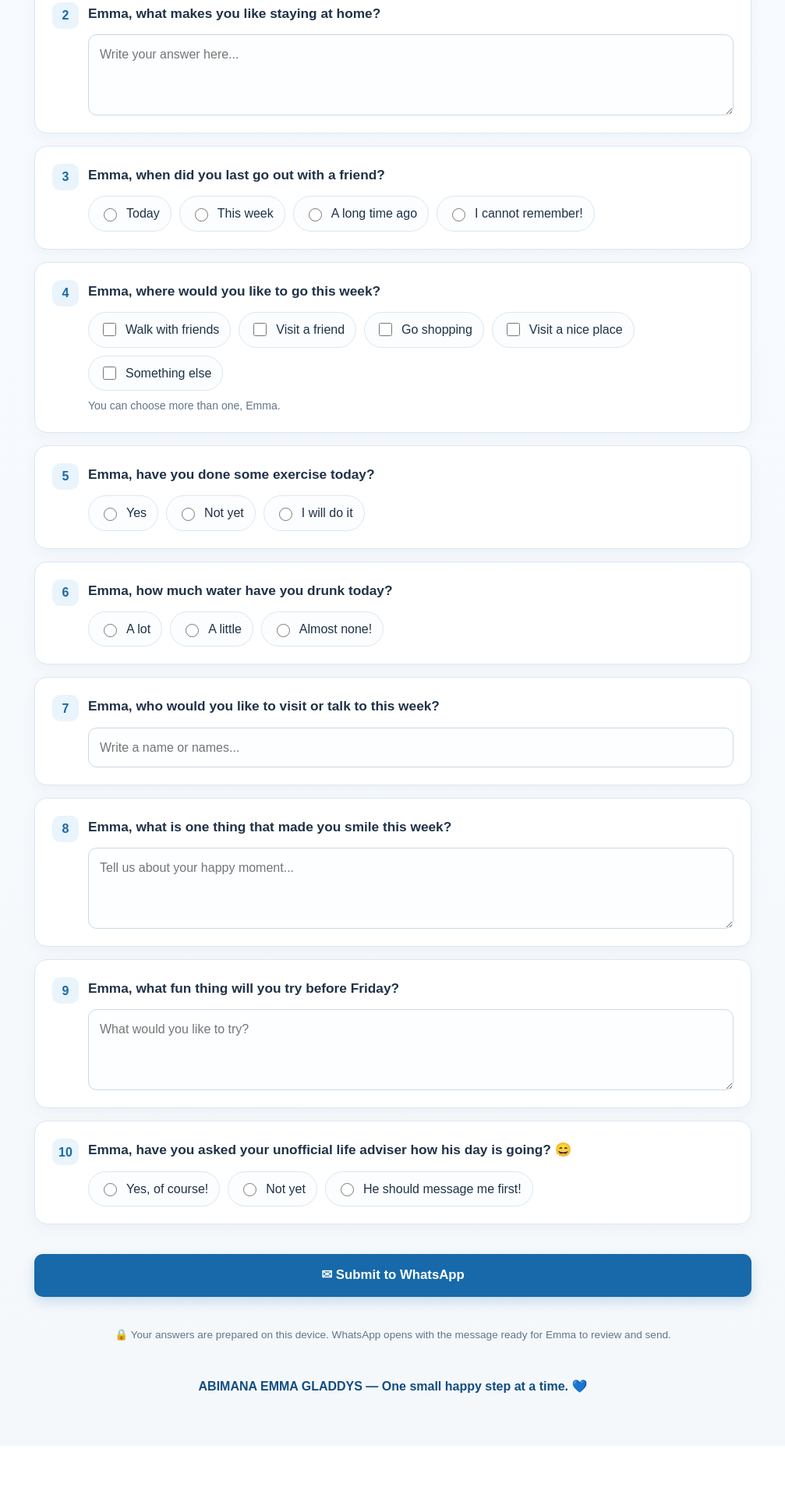
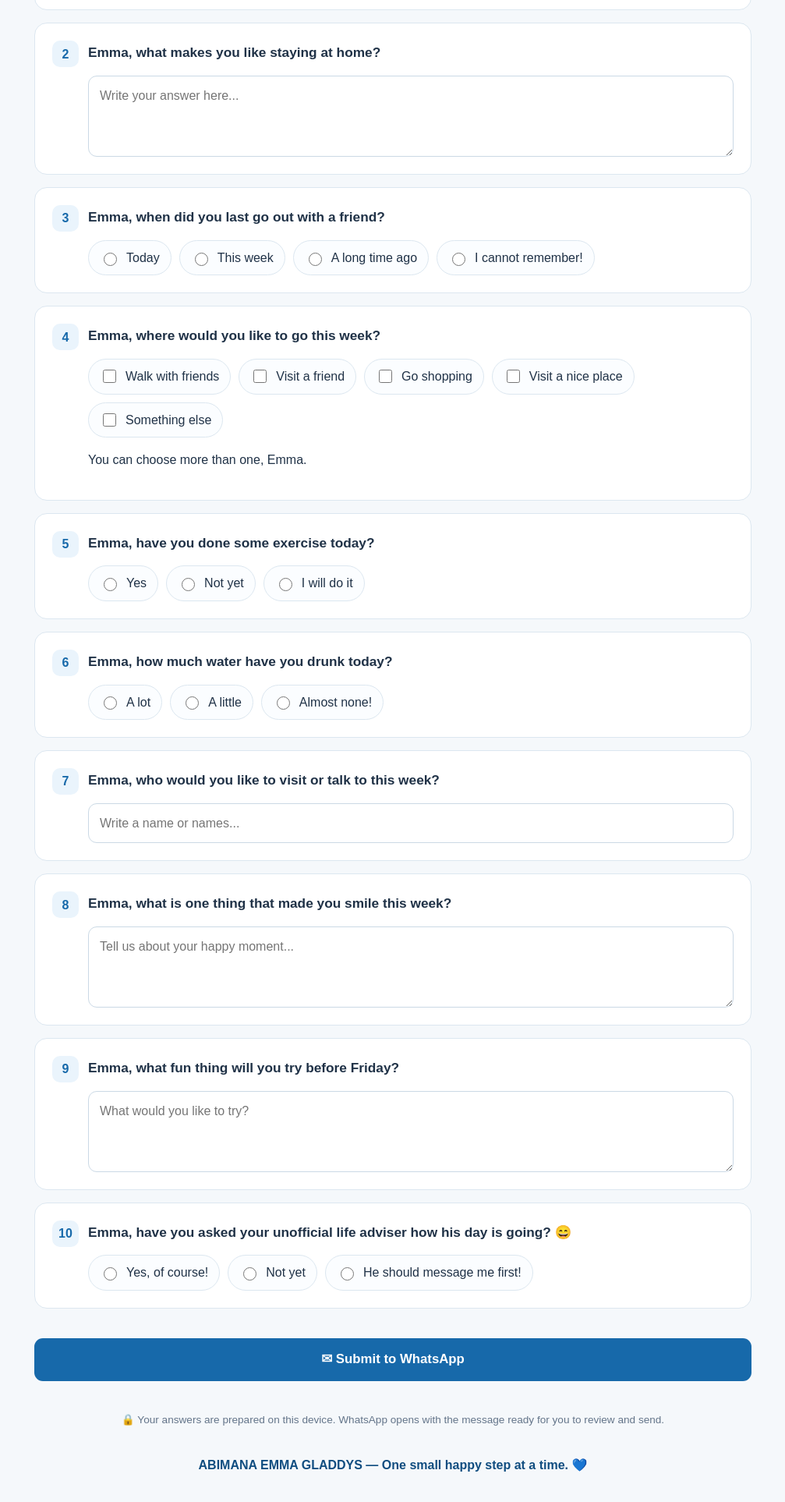
Before and after one commit to Niyomugabo-fabrice/emma-gladdys, a plain HTML site: page emmas_happy_life_check_in.html in a window 1280 px wide. Shown: the part 626-2552 px from the top of the page at 78% size, without its empty margins (136-1143 px from the left). Before the commit the page ends 2480 px from the top, so only its background shows below. Drawn offline with Linux system fonts and the light colour scheme.

Commit message:
improved code

```diff
--- a/emmas_happy_life_check_in.html
+++ b/emmas_happy_life_check_in.html
@@ -1,3 +1,4 @@
+
 <!DOCTYPE html>
 <html lang="en">
 <head>
@@ -5,115 +6,474 @@
 <meta name="viewport" content="width=device-width, initial-scale=1">
 <meta name="theme-color" content="#1769aa">
 <title>Emma's Happy Life Check-In</title>
+
 <style>
-:root{--blue:#1769aa;--deep:#104d80;--pale:#eaf4fc;--ink:#203247;--muted:#64758a;--line:#dce7f0}
-*{box-sizing:border-box}
-body{margin:0;background:linear-gradient(180deg,#edf6fd 0,#f7fbff 360px,#f5f8fb 100%);color:var(--ink);font:16px/1.6 Arial,Helvetica,sans-serif}
-.page{width:min(920px,calc(100% - 32px));margin:34px auto}
-.hero{background:linear-gradient(135deg,#1769aa,#328bc9);color:#fff;border-radius:22px;padding:clamp(26px,5vw,46px);box-shadow:0 12px 34px #1a4a7017;position:relative;overflow:hidden}
-.hero:after{content:"✦";position:absolute;right:28px;top:10px;font-size:100px;opacity:.12;line-height:1}
-.eyebrow{margin:0 0 8px;text-transform:uppercase;letter-spacing:.12em;font-size:.76rem;font-weight:700;opacity:.85}
-h1{margin:0 0 16px;font-size:clamp(2rem,5vw,3rem);line-height:1.12}
-.intro{max-width:720px;margin:0;font-size:1.03rem}
-.intro strong{display:inline-block;margin-top:8px}
-.note{margin:18px 0 22px;padding:14px 17px;background:#fff;border:1px solid var(--line);border-left:4px solid var(--blue);border-radius:12px;color:var(--muted);font-size:.94rem}
-form{display:grid;gap:16px}
-.question{background:#fff;border:1px solid var(--line);border-radius:16px;padding:22px;box-shadow:0 5px 18px #1e46690b}
-.q-top{display:flex;gap:12px;align-items:flex-start}
-.number{flex:0 0 34px;height:34px;border-radius:10px;display:grid;place-items:center;background:var(--pale);color:var(--blue);font-weight:700}
-h2{margin:2px 0 15px;font-size:1.08rem;line-height:1.4}
-.choices{display:flex;flex-wrap:wrap;gap:10px}
-.choice{display:inline-flex;align-items:center;gap:9px;border:1px solid var(--line);border-radius:999px;padding:9px 14px;background:#fbfdff;cursor:pointer;transition:.15s}
-.choice:hover{border-color:#86b8df;background:#f1f8fe}
-input[type=radio],input[type=checkbox]{accent-color:var(--blue);width:17px;height:17px}
-textarea,input[type=text]{display:block;width:100%;border:1px solid #cbd9e5;border-radius:11px;padding:12px 14px;font:inherit;color:var(--ink);background:#fcfeff;outline:none}
-textarea{min-height:104px;resize:vertical}
-textarea:focus,input[type=text]:focus{border-color:var(--blue);box-shadow:0 0 0 3px #1769aa1f}
-.hint{color:var(--muted);font-size:.88rem;margin:8px 0 0}
-.actions{margin:22px 0 10px}
-button{border:0;border-radius:11px;padding:14px 22px;font:inherit;font-weight:700;cursor:pointer;transition:transform .12s,filter .12s}
-button:hover{filter:brightness(.97);transform:translateY(-1px)}
-button:focus-visible{outline:3px solid #8fc6ef;outline-offset:3px}
-.primary{background:var(--blue);color:#fff;box-shadow:0 7px 16px #1769aa30}
-.actions button{width:100%;font-size:1.05rem}
-.privacy{text-align:center;color:var(--muted);font-size:.85rem;margin:12px 0 22px}
-footer{text-align:center;padding:20px 12px 30px;color:var(--deep);font-weight:700}
-@media(max-width:600px){.page{width:calc(100% - 20px);margin:14px auto}.hero{border-radius:17px}.question{padding:17px}.choice{width:100%;border-radius:10px}.actions button{width:100%}}
+:root {
+  --blue: #1769aa;
+  --deep: #104d80;
+  --pale: #eaf4fc;
+  --ink: #203247;
+  --muted: #64758a;
+  --line: #dce7f0;
+}
+
+* {
+  box-sizing: border-box;
+}
+
+body {
+  margin: 0;
+  background: #f5f8fb;
+  color: var(--ink);
+  font: 16px/1.6 Arial, Helvetica, sans-serif;
+}
+
+.page {
+  width: min(920px, calc(100% - 32px));
+  margin: 34px auto;
+}
+
+.hero {
+  background: linear-gradient(135deg, #1769aa, #328bc9);
+  color: white;
+  border-radius: 22px;
+  padding: 40px;
+}
+
+.eyebrow {
+  text-transform: uppercase;
+  letter-spacing: .12em;
+  font-size: .76rem;
+  font-weight: 700;
+}
+
+h1 {
+  font-size: clamp(2rem, 5vw, 3rem);
+  line-height: 1.12;
+}
+
+.intro {
+  max-width: 720px;
+}
+
+.note {
+  margin: 18px 0 22px;
+  padding: 14px 17px;
+  background: white;
+  border: 1px solid var(--line);
+  border-left: 4px solid var(--blue);
+  border-radius: 12px;
+}
+
+form {
+  display: grid;
+  gap: 16px;
+}
+
+.question {
+  background: white;
+  border: 1px solid var(--line);
+  border-radius: 16px;
+  padding: 22px;
+}
+
+.q-top {
+  display: flex;
+  gap: 12px;
+  align-items: flex-start;
+}
+
+.number {
+  flex: 0 0 34px;
+  height: 34px;
+  border-radius: 10px;
+  display: grid;
+  place-items: center;
+  background: var(--pale);
+  color: var(--blue);
+  font-weight: 700;
+}
+
+h2 {
+  margin: 2px 0 15px;
+  font-size: 1.08rem;
+}
+
+.choices {
+  display: flex;
+  flex-wrap: wrap;
+  gap: 10px;
+}
+
+.choice {
+  display: inline-flex;
+  align-items: center;
+  gap: 9px;
+  border: 1px solid var(--line);
+  border-radius: 999px;
+  padding: 9px 14px;
+  background: #fbfdff;
+  cursor: pointer;
+}
+
+.choice:hover {
+  border-color: #86b8df;
+  background: #f1f8fe;
+}
+
+input[type=radio],
+input[type=checkbox] {
+  accent-color: var(--blue);
+  width: 17px;
+  height: 17px;
+}
+
+textarea,
+input[type=text] {
+  display: block;
+  width: 100%;
+  border: 1px solid #cbd9e5;
+  border-radius: 11px;
+  padding: 12px 14px;
+  font: inherit;
+  color: var(--ink);
+}
+
+textarea {
+  min-height: 104px;
+  resize: vertical;
+}
+
+.actions {
+  margin: 22px 0 10px;
+}
+
+button {
+  border: 0;
+  border-radius: 11px;
+  padding: 14px 22px;
+  font: inherit;
+  font-weight: 700;
+  cursor: pointer;
+}
+
+.primary {
+  background: var(--blue);
+  color: white;
+  width: 100%;
+  font-size: 1.05rem;
+}
+
+.privacy {
+  text-align: center;
+  color: var(--muted);
+  font-size: .85rem;
+}
+
+footer {
+  text-align: center;
+  padding: 20px 12px 30px;
+  color: var(--deep);
+  font-weight: 700;
+}
+
+@media(max-width:600px) {
+  .page {
+    width: calc(100% - 20px);
+    margin: 14px auto;
+  }
+
+  .hero {
+    padding: 25px;
+  }
+
+  .question {
+    padding: 17px;
+  }
+
+  .choice {
+    width: 100%;
+    border-radius: 10px;
+  }
+}
 </style>
 </head>
+
 <body>
 <main class="page">
+
 <header class="hero">
-<p class="eyebrow">A little time for yourself</p>
-<h1>Emma's Happy Life Check-In 🌷</h1>
-<p class="intro">Hello, Emma! How are you today? 🌷<br><br>
-Dear <strong>ABIMANA EMMA GLADDYS</strong>, this is your personal happiness check-in. These questions will help you understand yourself, enjoy life, take care of your body and spend more time with people. Be honest. This is not an exam!</p>
+  <p class="eyebrow">A little time for yourself</p>
+
+  <h1>Emma's Happy Life Check-In 🌷</h1>
+
+  <p class="intro">
+    Hello, Emma! How are you today? 🌷<br><br>
+
+    Dear <strong>ABIMANA EMMA GLADDYS</strong>,
+    this is your personal happiness check-in.
+    These questions will help you understand yourself,
+    enjoy life, take care of your body and spend more
+    time with people. Be honest. This is not an exam!
+  </p>
 </header>
-<p class="note">Take your time, Emma. There are no perfect answers here — even “I cannot remember!” is a perfectly valid answer.</p>
+
+<p class="note">
+  Take your time, Emma. There are no perfect answers here.
+  Even "I cannot remember!" is a valid answer.
+</p>
 
 <form id="checkInForm">
-<section class="question"><div class="q-top"><span class="number">1</span><div style="flex:1"><h2>Emma, how are you feeling today?</h2><div class="choices">
-<label class="choice"><input type="radio" name="feeling" value="Happy"> Happy</label>
-<label class="choice"><input type="radio" name="feeling" value="Okay"> Okay</label>
-<label class="choice"><input type="radio" name="feeling" value="Sad"> Sad</label>
-<label class="choice"><input type="radio" name="feeling" value="Tired"> Tired</label>
-</div></div></div></section>
 
-<section class="question"><div class="q-top"><span class="number">2</span><div style="flex:1"><h2>Emma, what makes you like staying at home?</h2><textarea name="home" placeholder="Write your answer here..."></textarea></div></div></section>
+<!-- QUESTION 1 -->
+<section class="question">
+<div class="q-top">
+<span class="number">1</span>
+<div style="flex:1">
+<h2>Emma, how are you feeling today?</h2>
 
-<section class="question"><div class="q-top"><span class="number">3</span><div style="flex:1"><h2>Emma, when did you last go out with a friend?</h2><div class="choices">
-<label class="choice"><input type="radio" name="lastOut" value="Today"> Today</label>
-<label class="choice"><input type="radio" name="lastOut" value="This week"> This week</label>
-<label class="choice"><input type="radio" name="lastOut" value="A long time ago"> A long time ago</label>
-<label class="choice"><input type="radio" name="lastOut" value="I cannot remember!"> I cannot remember!</label>
-</div></div></div></section>
+<div class="choices">
+<label class="choice">
+<input type="radio" name="feeling" value="Happy"> Happy
+</label>
 
-<section class="question"><div class="q-top"><span class="number">4</span><div style="flex:1"><h2>Emma, where would you like to go this week?</h2><div class="choices">
-<label class="choice"><input type="checkbox" name="plans" value="Walk with friends"> Walk with friends</label>
-<label class="choice"><input type="checkbox" name="plans" value="Visit a friend"> Visit a friend</label>
-<label class="choice"><input type="checkbox" name="plans" value="Go shopping"> Go shopping</label>
-<label class="choice"><input type="checkbox" name="plans" value="Visit a nice place"> Visit a nice place</label>
-<label class="choice"><input type="checkbox" name="plans" value="Something else"> Something else</label>
-</div><p class="hint">You can choose more than one, Emma.</p></div></div></section>
+<label class="choice">
+<input type="radio" name="feeling" value="Okay"> Okay
+</label>
 
-<section class="question"><div class="q-top"><span class="number">5</span><div style="flex:1"><h2>Emma, have you done some exercise today?</h2><div class="choices">
-<label class="choice"><input type="radio" name="exercise" value="Yes"> Yes</label>
-<label class="choice"><input type="radio" name="exercise" value="Not yet"> Not yet</label>
-<label class="choice"><input type="radio" name="exercise" value="I will do it"> I will do it</label>
-</div></div></div></section>
+<label class="choice">
+<input type="radio" name="feeling" value="Sad"> Sad
+</label>
 
-<section class="question"><div class="q-top"><span class="number">6</span><div style="flex:1"><h2>Emma, how much water have you drunk today?</h2><div class="choices">
-<label class="choice"><input type="radio" name="water" value="A lot"> A lot</label>
-<label class="choice"><input type="radio" name="water" value="A little"> A little</label>
-<label class="choice"><input type="radio" name="water" value="Almost none!"> Almost none!</label>
-</div></div></div></section>
+<label class="choice">
+<input type="radio" name="feeling" value="Tired"> Tired
+</label>
+</div>
+</div>
+</div>
+</section>
 
-<section class="question"><div class="q-top"><span class="number">7</span><div style="flex:1"><h2>Emma, who would you like to visit or talk to this week?</h2><input type="text" name="person" placeholder="Write a name or names..."></div></div></section>
+<!-- QUESTION 2 -->
+<section class="question">
+<div class="q-top">
+<span class="number">2</span>
+<div style="flex:1">
+<h2>Emma, what makes you like staying at home?</h2>
+<textarea name="home" placeholder="Write your answer here..."></textarea>
+</div>
+</div>
+</section>
 
-<section class="question"><div class="q-top"><span class="number">8</span><div style="flex:1"><h2>Emma, what is one thing that made you smile this week?</h2><textarea name="smile" placeholder="Tell us about your happy moment..."></textarea></div></div></section>
+<!-- QUESTION 3 -->
+<section class="question">
+<div class="q-top">
+<span class="number">3</span>
+<div style="flex:1">
+<h2>Emma, when did you last go out with a friend?</h2>
 
-<section class="question"><div class="q-top"><span class="number">9</span><div style="flex:1"><h2>Emma, what fun thing will you try before Friday?</h2><textarea name="fun" placeholder="What would you like to try?"></textarea></div></div></section>
+<div class="choices">
+<label class="choice">
+<input type="radio" name="lastOut" value="Today"> Today
+</label>
 
-<section class="question"><div class="q-top"><span class="number">10</span><div style="flex:1"><h2>Emma, have you asked your unofficial life adviser how his day is going? 😄</h2><div class="choices">
-<label class="choice"><input type="radio" name="adviser" value="Yes, of course!"> Yes, of course!</label>
-<label class="choice"><input type="radio" name="adviser" value="Not yet"> Not yet</label>
-<label class="choice"><input type="radio" name="adviser" value="He should message me first!"> He should message me first!</label>
-</div></div></div></section>
+<label class="choice">
+<input type="radio" name="lastOut" value="This week"> This week
+</label>
 
-<div class="actions"><button class="primary" type="button" id="submitBtn">✉ Submit to WhatsApp</button></div>
-<p class="privacy">🔒 Your answers are prepared on this device. WhatsApp opens with the message ready for Emma to review and send.</p>
+<label class="choice">
+<input type="radio" name="lastOut" value="A long time ago"> A long time ago
+</label>
+
+<label class="choice">
+<input type="radio" name="lastOut" value="I cannot remember!"> I cannot remember!
+</label>
+</div>
+</div>
+</div>
+</section>
+
+<!-- QUESTION 4 -->
+<section class="question">
+<div class="q-top">
+<span class="number">4</span>
+<div style="flex:1">
+<h2>Emma, where would you like to go this week?</h2>
+
+<div class="choices">
+<label class="choice">
+<input type="checkbox" name="plans" value="Walk with friends"> Walk with friends
+</label>
+
+<label class="choice">
+<input type="checkbox" name="plans" value="Visit a friend"> Visit a friend
+</label>
+
+<label class="choice">
+<input type="checkbox" name="plans" value="Go shopping"> Go shopping
+</label>
+
+<label class="choice">
+<input type="checkbox" name="plans" value="Visit a nice place"> Visit a nice place
+</label>
+
+<label class="choice">
+<input type="checkbox" name="plans" value="Something else"> Something else
+</label>
+</div>
+
+<p>You can choose more than one, Emma.</p>
+</div>
+</div>
+</section>
+
+<!-- QUESTION 5 -->
+<section class="question">
+<div class="q-top">
+<span class="number">5</span>
+<div style="flex:1">
+<h2>Emma, have you done some exercise today?</h2>
+
+<div class="choices">
+<label class="choice">
+<input type="radio" name="exercise" value="Yes"> Yes
+</label>
+
+<label class="choice">
+<input type="radio" name="exercise" value="Not yet"> Not yet
+</label>
+
+<label class="choice">
+<input type="radio" name="exercise" value="I will do it"> I will do it
+</label>
+</div>
+</div>
+</div>
+</section>
+
+<!-- QUESTION 6 -->
+<section class="question">
+<div class="q-top">
+<span class="number">6</span>
+<div style="flex:1">
+<h2>Emma, how much water have you drunk today?</h2>
+
+<div class="choices">
+<label class="choice">
+<input type="radio" name="water" value="A lot"> A lot
+</label>
+
+<label class="choice">
+<input type="radio" name="water" value="A little"> A little
+</label>
+
+<label class="choice">
+<input type="radio" name="water" value="Almost none!"> Almost none!
+</label>
+</div>
+</div>
+</div>
+</section>
+
+<!-- QUESTION 7 -->
+<section class="question">
+<div class="q-top">
+<span class="number">7</span>
+<div style="flex:1">
+<h2>Emma, who would you like to visit or talk to this week?</h2>
+
+<input type="text" name="person" placeholder="Write a name or names...">
+</div>
+</div>
+</section>
+
+<!-- QUESTION 8 -->
+<section class="question">
+<div class="q-top">
+<span class="number">8</span>
+<div style="flex:1">
+<h2>Emma, what is one thing that made you smile this week?</h2>
+
+<textarea name="smile" placeholder="Tell us about your happy moment..."></textarea>
+</div>
+</div>
+</section>
+
+<!-- QUESTION 9 -->
+<section class="question">
+<div class="q-top">
+<span class="number">9</span>
+<div style="flex:1">
+<h2>Emma, what fun thing will you try before Friday?</h2>
+
+<textarea name="fun" placeholder="What would you like to try?"></textarea>
+</div>
+</div>
+</section>
+
+<!-- QUESTION 10 -->
+<section class="question">
+<div class="q-top">
+<span class="number">10</span>
+<div style="flex:1">
+<h2>
+Emma, have you asked your unofficial life adviser
+how his day is going? 😄
+</h2>
+
+<div class="choices">
+<label class="choice">
+<input type="radio" name="adviser" value="Yes, of course!"> Yes, of course!
+</label>
+
+<label class="choice">
+<input type="radio" name="adviser" value="Not yet"> Not yet
+</label>
+
+<label class="choice">
+<input type="radio" name="adviser" value="He should message me first!"> He should message me first!
+</label>
+</div>
+</div>
+</div>
+</section>
+
+<div class="actions">
+<button class="primary" type="button" id="submitBtn">
+✉ Submit to WhatsApp
+</button>
+</div>
+
+<p class="privacy">
+🔒 Your answers are prepared on this device.
+WhatsApp opens with the message ready for you to review and send.
+</p>
+
 </form>
-<footer>ABIMANA EMMA GLADDYS — One small happy step at a time. 💙</footer>
+
+<footer>
+ABIMANA EMMA GLADDYS —
+One small happy step at a time. 💙
+</footer>
+
 </main>
+
 <script>
 const form = document.getElementById('checkInForm');
 
 function selectedAnswer(name) {
-  const selected = form.querySelectorAll(`[name="${name}"]:checked`);
+  const selected = form.querySelectorAll(
+    `[name="${name}"]:checked`
+  );
+
   if (!selected.length) return 'No answer';
+
   if (selected[0].type === 'checkbox') {
-    return Array.from(selected, option => option.value).join(', ');
+    return Array.from(
+      selected,
+      option => option.value
+    ).join(', ');
   }
+
   return selected[0].value;
 }
 
@@ -123,6 +483,7 @@ function writtenAnswer(name) {
 }
 
 document.getElementById('submitBtn').addEventListener('click', () => {
+
   const answers = [
     selectedAnswer('feeling'),
     writtenAnswer('home'),
@@ -152,9 +513,17 @@ document.getElementById('submitBtn').addEventListener('click', () => {
     `10. ${answers[9]}`
   ].join("\n");
 
-  const whatsappUrl = "https://wa.me/250791905573?text=" + encodeURIComponent(message);
-  window.open(whatsappUrl, "_blank", "noopener,noreferrer");
+  const whatsappUrl =
+    "https://wa.me/250791905573?text=" +
+    encodeURIComponent(message);
+
+  window.open(
+    whatsappUrl,
+    "_blank",
+    "noopener,noreferrer"
+  );
 });
 </script>
+
 </body>
 </html>
```
